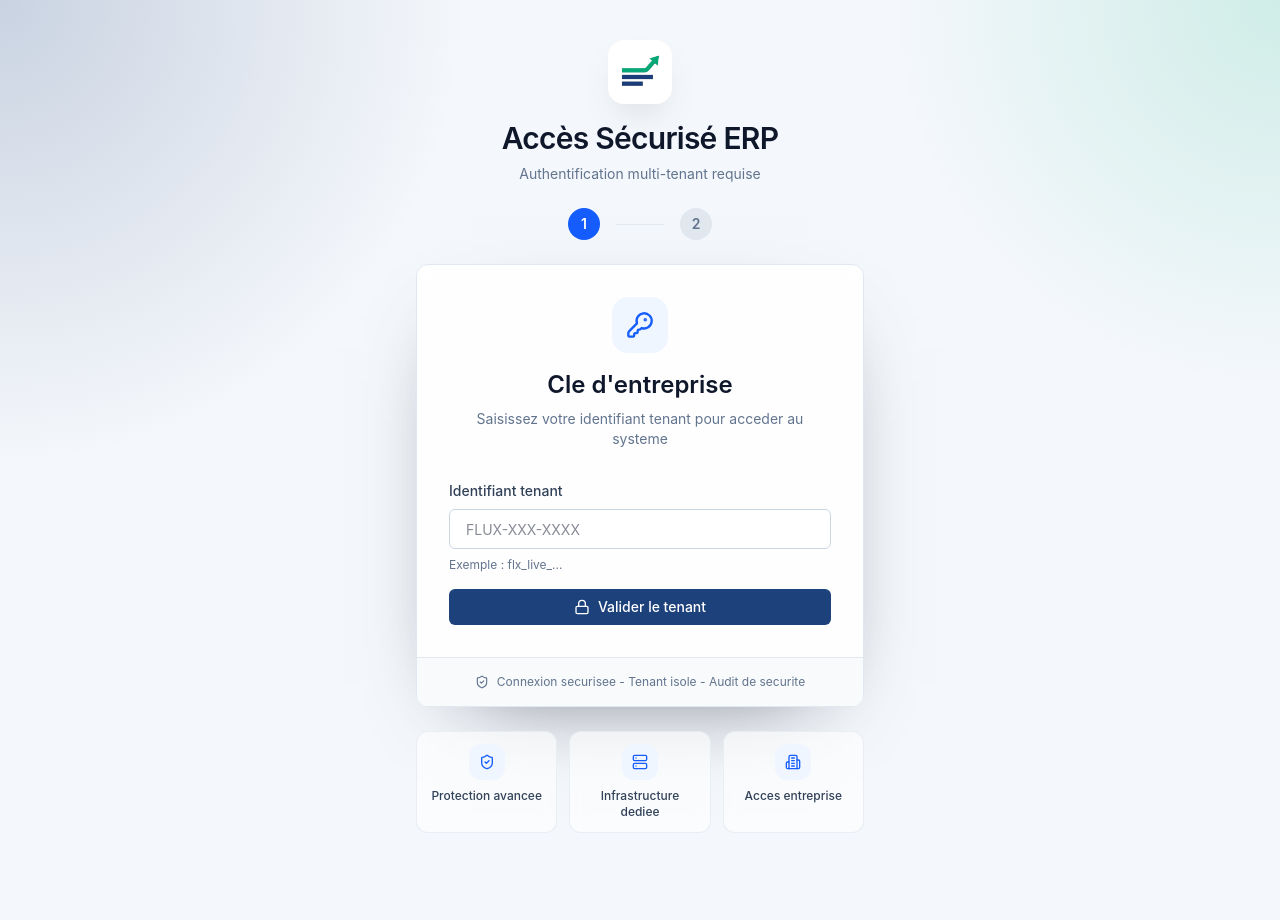
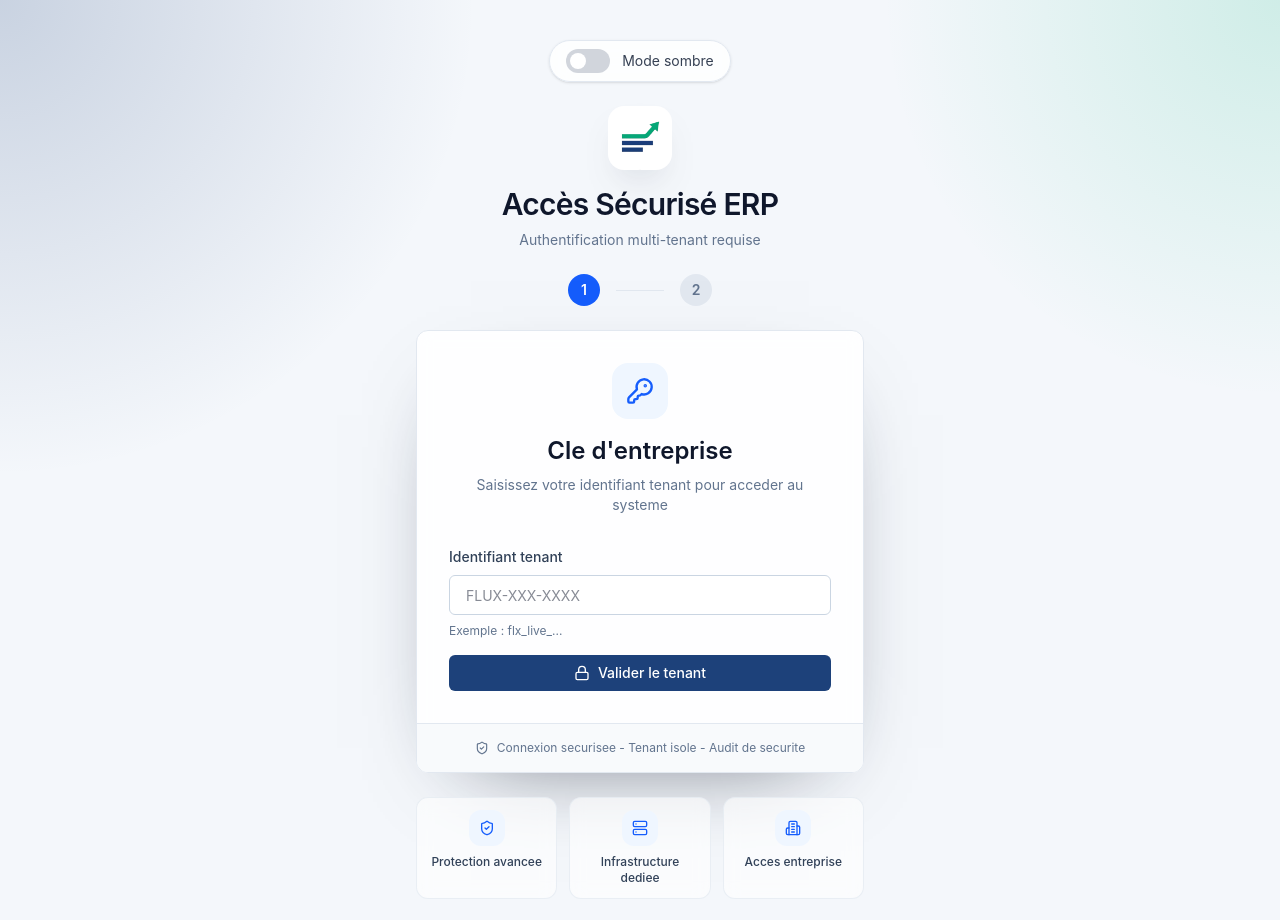
Before and after one commit to Janeirohurley/fluxo-desktop, a React (Vite) app: page /auth/access-key in a window 1280 px wide. Shown: the top 920 px of the page. Before the commit the page ends 873 px from the top, so only its background shows below. Built offline with nearby package versions, Linux system fonts and the light colour scheme; no server answers.

Commit message:
feat(theme): add theme provider and toggle functionality

```diff
--- a/src/app/providers/AppProviders.tsx
+++ b/src/app/providers/AppProviders.tsx
@@ -2,6 +2,7 @@ import { PropsWithChildren } from "react";
 import { QueryClient, QueryClientProvider } from "@tanstack/react-query";
 import { Toaster } from "sonner";
 import { AppLockProvider } from "./AppLockProvider";
+import { ThemeProvider } from "./ThemeProvider";
 
 const queryClient = new QueryClient({
   defaultOptions: {
@@ -16,7 +17,9 @@ const queryClient = new QueryClient({
 export function AppProviders({ children }: PropsWithChildren) {
   return (
     <QueryClientProvider client={queryClient}>
-      <AppLockProvider>{children}</AppLockProvider>
+      <ThemeProvider>
+        <AppLockProvider>{children}</AppLockProvider>
+      </ThemeProvider>
       <Toaster
         position="top-right"
         richColors
--- /dev/null
+++ b/src/app/providers/ThemeProvider.tsx
@@ -0,0 +1,79 @@
+import {
+  createContext,
+  useContext,
+  useEffect,
+  useMemo,
+  useState,
+  type PropsWithChildren,
+} from "react";
+import {
+  getStoredThemePreference,
+  getSystemThemePreference,
+  setStoredThemePreference,
+  type ThemePreference,
+} from "@/shared/lib/theme-preference";
+
+type ThemeContextValue = {
+  theme: ThemePreference;
+  isDark: boolean;
+  setTheme: (theme: ThemePreference) => void;
+  toggleTheme: () => void;
+};
+
+const ThemeContext = createContext<ThemeContextValue | null>(null);
+
+export function ThemeProvider({ children }: PropsWithChildren) {
+  const [userThemePreference, setUserThemePreference] = useState<ThemePreference | null>(() =>
+    getStoredThemePreference(),
+  );
+  const [systemThemePreference, setSystemThemePreference] = useState<ThemePreference>(() =>
+    getSystemThemePreference(),
+  );
+
+  const theme = userThemePreference ?? systemThemePreference;
+
+  useEffect(() => {
+    const mediaQuery = window.matchMedia("(prefers-color-scheme: dark)");
+    const handleChange = (event: MediaQueryListEvent) => {
+      setSystemThemePreference(event.matches ? "dark" : "light");
+    };
+
+    setSystemThemePreference(mediaQuery.matches ? "dark" : "light");
+    mediaQuery.addEventListener("change", handleChange);
+
+    return () => mediaQuery.removeEventListener("change", handleChange);
+  }, []);
+
+  useEffect(() => {
+    document.documentElement.dataset.theme = theme;
+  }, [theme]);
+
+  const value = useMemo<ThemeContextValue>(
+    () => ({
+      theme,
+      isDark: theme === "dark",
+      setTheme: (nextTheme) => {
+        setUserThemePreference(nextTheme);
+        setStoredThemePreference(nextTheme);
+      },
+      toggleTheme: () => {
+        const nextTheme = theme === "dark" ? "light" : "dark";
+        setUserThemePreference(nextTheme);
+        setStoredThemePreference(nextTheme);
+      },
+    }),
+    [theme],
+  );
+
+  return <ThemeContext.Provider value={value}>{children}</ThemeContext.Provider>;
+}
+
+export function useTheme() {
+  const context = useContext(ThemeContext);
+
+  if (!context) {
+    throw new Error("useTheme must be used within ThemeProvider");
+  }
+
+  return context;
+}
--- a/src/app/shell/MainShell.tsx
+++ b/src/app/shell/MainShell.tsx
@@ -2,7 +2,7 @@ import { useState, type PropsWithChildren } from "react";
 import { Link } from "@tanstack/react-router";
 import { Menu, X } from "lucide-react";
 import { useAccessSession, useStoredAccessKey } from "@/modules/auth/hooks/useAccessSession";
-
+import { ThemeToggle } from "@/shared/ui";
 
 export function MainShell({ children }: PropsWithChildren) {
   const [opened, setOpened] = useState(false);
@@ -36,11 +36,18 @@ export function MainShell({ children }: PropsWithChildren) {
             </Link>
           </div>
 
-          <div className="text-right">
-            <p className="font-semibold">{session?.company?.name ?? "No tenant connected"}</p>
-            <p className="text-sm text-slate-500 dark:text-slate-400">
-              {session ? `${session.plan.name} - ${session.modules.length} module(s)` : hasStoredKey ? "Stored key waiting for validation" : "Connect an access key"}
-            </p>
+          <div className="flex items-center gap-4">
+            <ThemeToggle label="Mode sombre" size="md" />
+            <div className="text-right">
+              <p className="font-semibold">{session?.company?.name ?? "No tenant connected"}</p>
+              <p className="text-sm text-slate-500 dark:text-slate-400">
+                {session
+                  ? `${session.plan.name} - ${session.modules.length} module(s)`
+                  : hasStoredKey
+                    ? "Stored key waiting for validation"
+                    : "Connect an access key"}
+              </p>
+            </div>
           </div>
         </div>
       </header>
--- a/src/app/styles/index.css
+++ b/src/app/styles/index.css
@@ -1,4 +1,5 @@
 @import "tailwindcss";
+@custom-variant dark (&:where([data-theme="dark"], [data-theme="dark"] *));
 
 @theme {
   --color-fluxo-navy: #1d417a;
@@ -19,7 +20,8 @@
   --color-foreground: var(--app-fg);
 }
 
-:root {
+:root,
+:root[data-theme="light"] {
   --app-bg: #f4f7fb;
   --app-fg: #0f172a;
 
@@ -34,8 +36,7 @@
   --border-color: #dbe4f0;
 }
 
-@media (prefers-color-scheme: dark) {
-  :root {
+:root[data-theme="dark"] {
   --app-bg: #020617;
   --app-fg: #f8fafc;
 
@@ -48,7 +49,6 @@
   --muted-bg: #0f172a;
   --muted-fg: #94a3b8;
   --border-color: #1e293b;
-  }
 }
 
 html,
--- a/src/modules/auth/pages/AccessKeyPage.tsx
+++ b/src/modules/auth/pages/AccessKeyPage.tsx
@@ -9,7 +9,7 @@ import { authQueryKeys, useAccessSession, useStoredAccessKey } from "@/modules/a
 import appIcon from "@/assets/app-icon.png";
 import { clearStoredAccessKey, setStoredAccessKey } from "@/shared/lib/access-key-storage";
 import { hasStoredLocalAppLock, saveLocalAppLock } from "@/shared/lib/local-app-lock";
-import { Alert, Button, Card, Field, Spinner } from "@/shared/ui";
+import { Alert, Button, Card, Field, Spinner, ThemeToggle } from "@/shared/ui";
 
 export function AccessKeyPage() {
   const queryClient = useQueryClient();
@@ -109,6 +109,12 @@ export function AccessKeyPage() {
 
   return (
     <div className="mx-auto grid w-full max-w-md gap-6">
+      <div className="flex justify-center">
+        <div className="rounded-full border border-slate-200 bg-white/80 px-4 py-2 shadow-sm backdrop-blur dark:border-slate-800 dark:bg-slate-950/80">
+          <ThemeToggle label="Mode sombre" size="md" />
+        </div>
+      </div>
+
       <div className="text-center">
         <div className="mx-auto mb-4 flex h-16 w-16 items-center justify-center overflow-hidden rounded-2xl bg-white shadow-[0_18px_40px_-24px_rgba(15,23,42,0.75)] dark:bg-slate-900">
           <img src={appIcon} alt="Fluxo" className="h-full w-full object-cover" />
--- /dev/null
+++ b/src/shared/lib/theme-preference.ts
@@ -0,0 +1,28 @@
+export type ThemePreference = "light" | "dark";
+
+const THEME_PREFERENCE_STORAGE_KEY = "fluxo_theme_preference";
+
+export function getStoredThemePreference(): ThemePreference | null {
+  if (typeof window === "undefined") {
+    return null;
+  }
+
+  const stored = window.localStorage.getItem(THEME_PREFERENCE_STORAGE_KEY);
+  return stored === "light" || stored === "dark" ? stored : null;
+}
+
+export function setStoredThemePreference(theme: ThemePreference) {
+  if (typeof window === "undefined") {
+    return;
+  }
+
+  window.localStorage.setItem(THEME_PREFERENCE_STORAGE_KEY, theme);
+}
+
+export function getSystemThemePreference(): ThemePreference {
+  if (typeof window === "undefined") {
+    return "light";
+  }
+
+  return window.matchMedia("(prefers-color-scheme: dark)").matches ? "dark" : "light";
+}
--- /dev/null
+++ b/src/shared/ui/Toggle.tsx
@@ -0,0 +1,45 @@
+interface ToggleProps {
+  checked: boolean;
+  onChange: (checked: boolean) => void;
+  label?: string;
+  disabled?: boolean;
+  size?: 'sm' | 'md' | 'lg';
+}
+
+const sizes = {
+  sm: { track: 'w-8 h-4', thumb: 'w-3 h-3 left-0.5 top-0.5', translate: 'peer-checked:translate-x-4', gap: 'gap-2', text: 'text-xs' },
+  md: { track: 'w-11 h-6', thumb: 'w-4 h-4 left-1 top-1', translate: 'peer-checked:translate-x-5', gap: 'gap-3', text: 'text-sm' },
+  lg: { track: 'w-14 h-7', thumb: 'w-5 h-5 left-1 top-1', translate: 'peer-checked:translate-x-7', gap: 'gap-3', text: 'text-base' }
+};
+
+export function Toggle({ checked, onChange, label, disabled, size = 'md' }: ToggleProps) {
+  const { track, thumb, translate, gap, text } = sizes[size];
+
+  return (
+    <label className={`flex items-center ${gap} cursor-pointer`}>
+      <div className="relative flex-shrink-0">
+        <input
+          type="checkbox"
+          checked={checked}
+          onChange={(e) => onChange(e.target.checked)}
+          disabled={disabled}
+          className="sr-only peer"
+        />
+        <div className={`
+          ${track} rounded-full transition-colors
+          ${disabled ? 'opacity-50 cursor-not-allowed' : ''}
+          peer-checked:bg-blue-600 bg-gray-300 dark:bg-gray-600
+        `} />
+        <div className={`
+          absolute ${thumb} bg-white rounded-full transition-transform
+          ${translate}
+        `} />
+      </div>
+      {label && (
+        <span className={`${text} ${disabled ? 'opacity-50' : 'text-gray-700 dark:text-gray-300'}`}>
+          {label}
+        </span>
+      )}
+    </label>
+  );
+}
--- a/src/shared/ui/index.ts
+++ b/src/shared/ui/index.ts
@@ -5,3 +5,5 @@ export * from "./card";
 export * from "./divider";
 export * from "./field";
 export * from "./spinner";
+export * from "./theme-toggle";
+export * from "./Toggle";
--- /dev/null
+++ b/src/shared/ui/theme-toggle.tsx
@@ -0,0 +1,23 @@
+import { useTheme } from "@/app/providers/ThemeProvider";
+import { Toggle } from "./Toggle";
+
+type ThemeToggleProps = {
+  label?: string;
+  size?: "sm" | "md" | "lg";
+};
+
+export function ThemeToggle({
+  label = "Mode sombre",
+  size = "md",
+}: ThemeToggleProps) {
+  const { isDark, setTheme } = useTheme();
+
+  return (
+    <Toggle
+      checked={isDark}
+      onChange={(checked) => setTheme(checked ? "dark" : "light")}
+      label={label}
+      size={size}
+    />
+  );
+}
```
Lines whose indentation alone changed are shown as unchanged.
